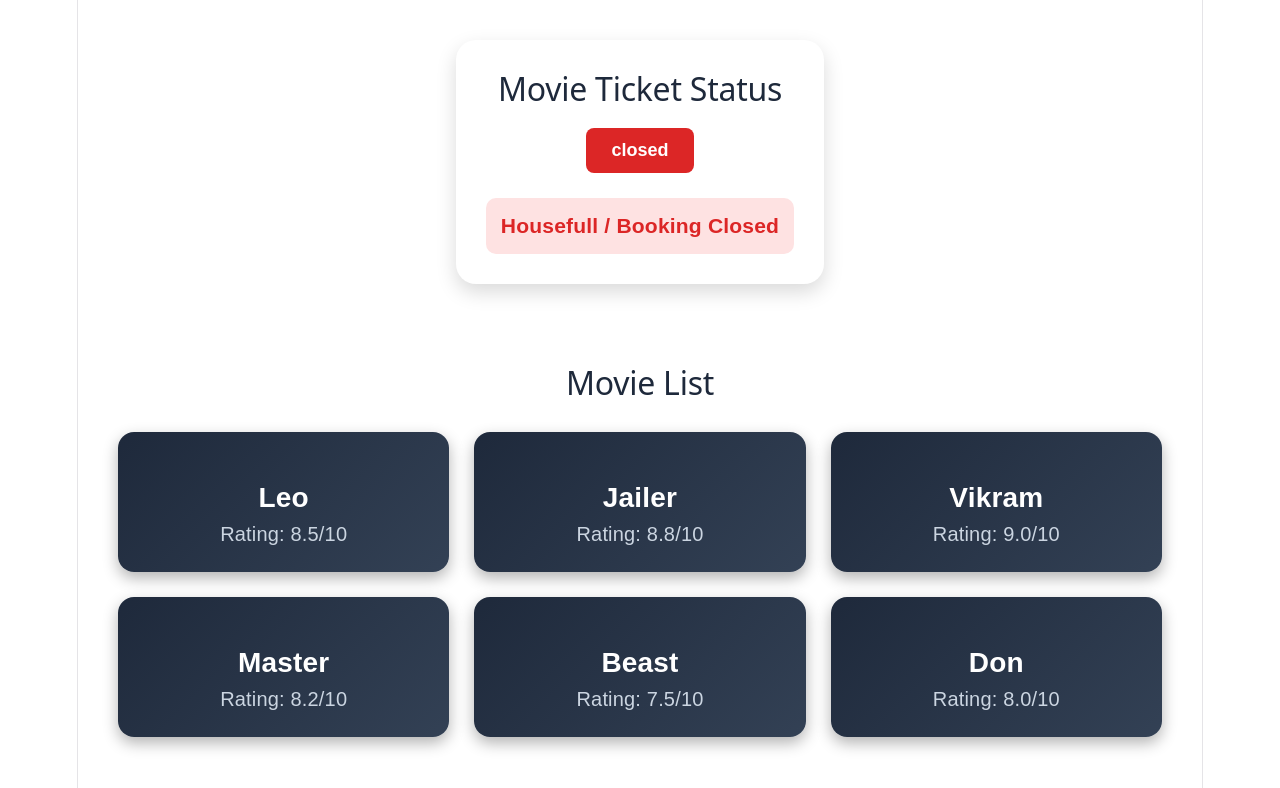
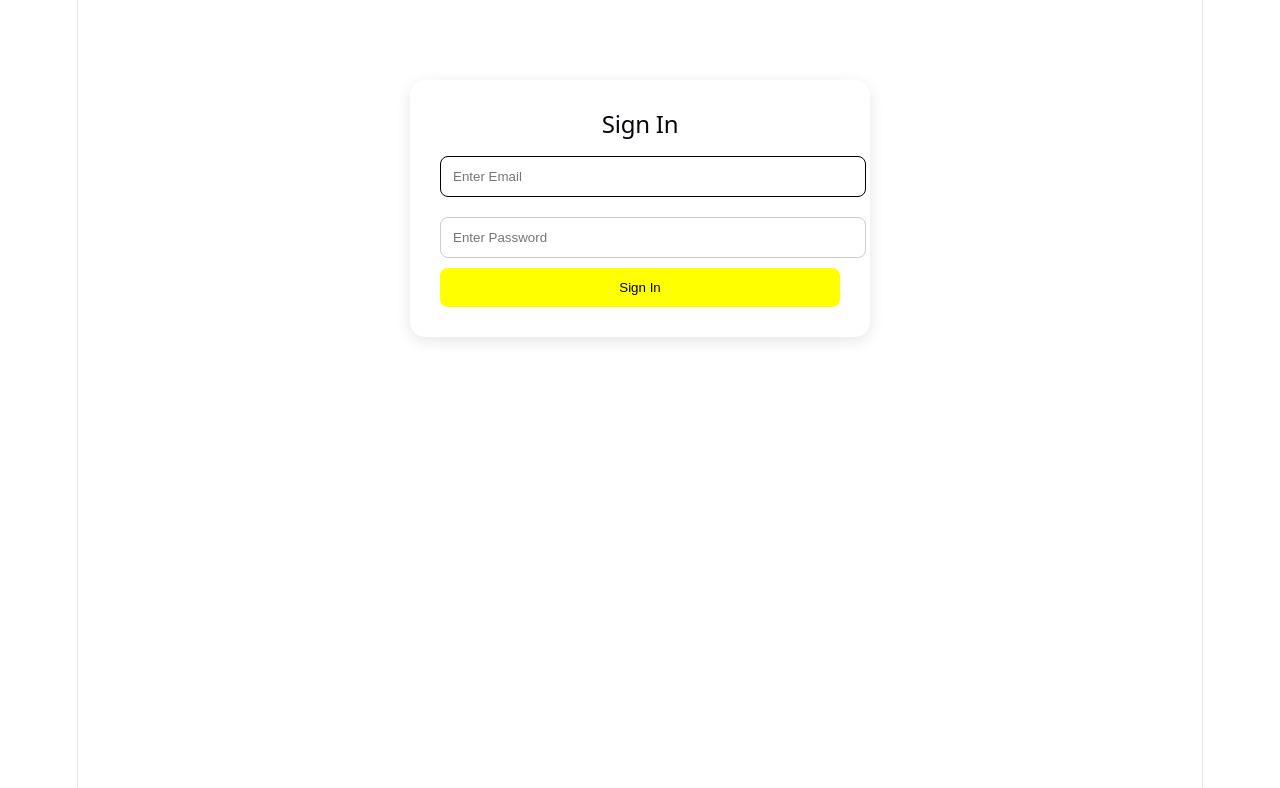
Before and after one commit to Noor-mommadhi11/React-learning, a React (Vite) app: page / in a window 1280 px wide. Shown: the top 788 px of the page. Built offline with nearby package versions, Linux system fonts and the light colour scheme.

Commit message:
Task-4 sigin-page

```diff
--- a/src/App.jsx
+++ b/src/App.jsx
@@ -7,6 +7,7 @@ import Parent from "./components/Parentprops";
 import Greeting from "./components/Greeting";
 import ConditionalRendering from "./components/ConditionalRendering";
 import ListRendering from "./components/ListRendering";
+import SignInPage from "./components/SignInPage";
 
 function App() {
   return (
@@ -14,8 +15,9 @@ function App() {
       {/* <Greeting /> */}
 
       {/* <Parent/> */}
-      <ConditionalRendering/>
-      <ListRendering/>
+      {/* <ConditionalRendering/>
+      <ListRendering/> */}
+      <SignInPage/>
       </>
 
   );
--- /dev/null
+++ b/src/components/SignInPage.jsx
@@ -0,0 +1,106 @@
+import React, { useState } from "react";
+
+function SignInPage() {
+  const [email, setEmail] = useState("");
+  const [password, setPassword] = useState("");
+  const [isLoggedIn, setIsLoggedIn] = useState(false);
+
+  const handleSignIn = () => {
+    if (email && password) {
+      setIsLoggedIn(true);
+    } else {
+      alert("Please enter email and password");
+    }
+  };
+
+  const handleSignOut = () => {
+    setEmail("");
+    setPassword("");
+    setIsLoggedIn(false);
+  };
+
+  return (
+    <div
+      style={{
+        maxWidth: "400px",
+        margin: "80px auto",
+        padding: "30px",
+        boxShadow: "0 4px 15px rgba(0,0,0,0.1)",
+        borderRadius: "15px",
+        textAlign: "center",
+        background: "#fff"
+      }}
+    >
+      {!isLoggedIn ? (
+        <>
+          <h2>Sign In</h2>
+
+          <input
+            type="email"
+            placeholder="Enter Email"
+            value={email}
+            onChange={(e) => setEmail(e.target.value)}
+            style={{
+              width: "100%",
+              padding: "12px",
+              margin: "10px 0",
+              borderRadius: "8px",
+              border: "1px solid black"
+            }}
+          />
+
+          <input
+            type="password"
+            placeholder="Enter Password"
+            value={password}
+            onChange={(e) => setPassword(e.target.value)}
+            style={{
+              width: "100%",
+              padding: "12px",
+              margin: "10px 0",
+              borderRadius: "8px",
+              border: "1px solid #ccc"
+            }}
+          />
+
+          <button
+            onClick={handleSignIn}
+            style={{
+              width: "100%",
+              padding: "12px",
+              backgroundColor: "yellow",
+              color: "black",
+              border: "none",
+              borderRadius: "8px",
+              cursor: "pointer"
+            }}
+          >
+            Sign In
+          </button>
+        </>
+      ) : (
+        <>
+          <h2>Welcome </h2>
+          <p>{email}</p>
+
+          <button
+            onClick={handleSignOut}
+            style={{
+              width: "100%",
+              padding: "12px",
+              backgroundColor: "#dc2626",
+              color: "white",
+              border: "none",
+              borderRadius: "8px",
+              cursor: "pointer"
+            }}
+          >
+            Sign Out
+          </button>
+        </>
+      )}
+    </div>
+  );
+}
+
+export default SignInPage;
```
